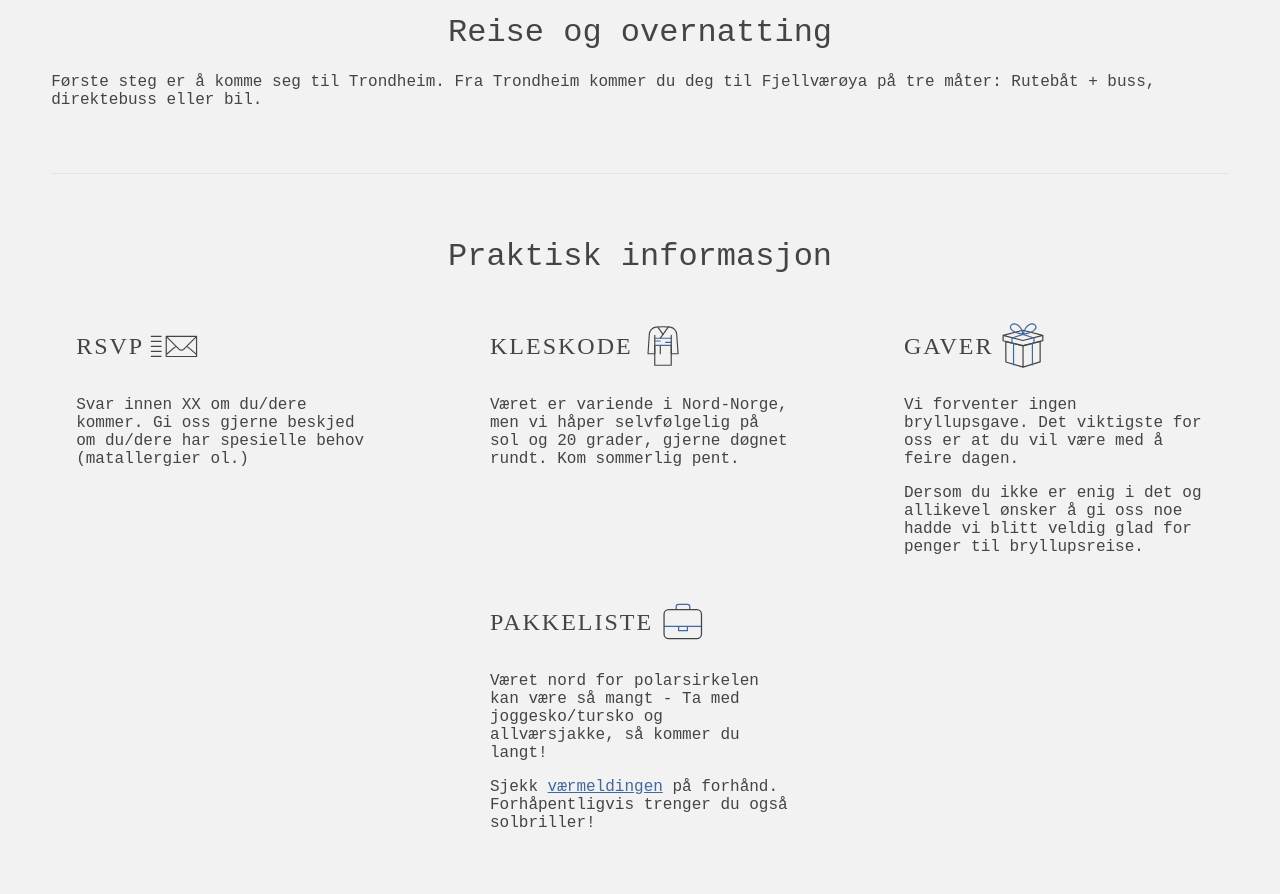
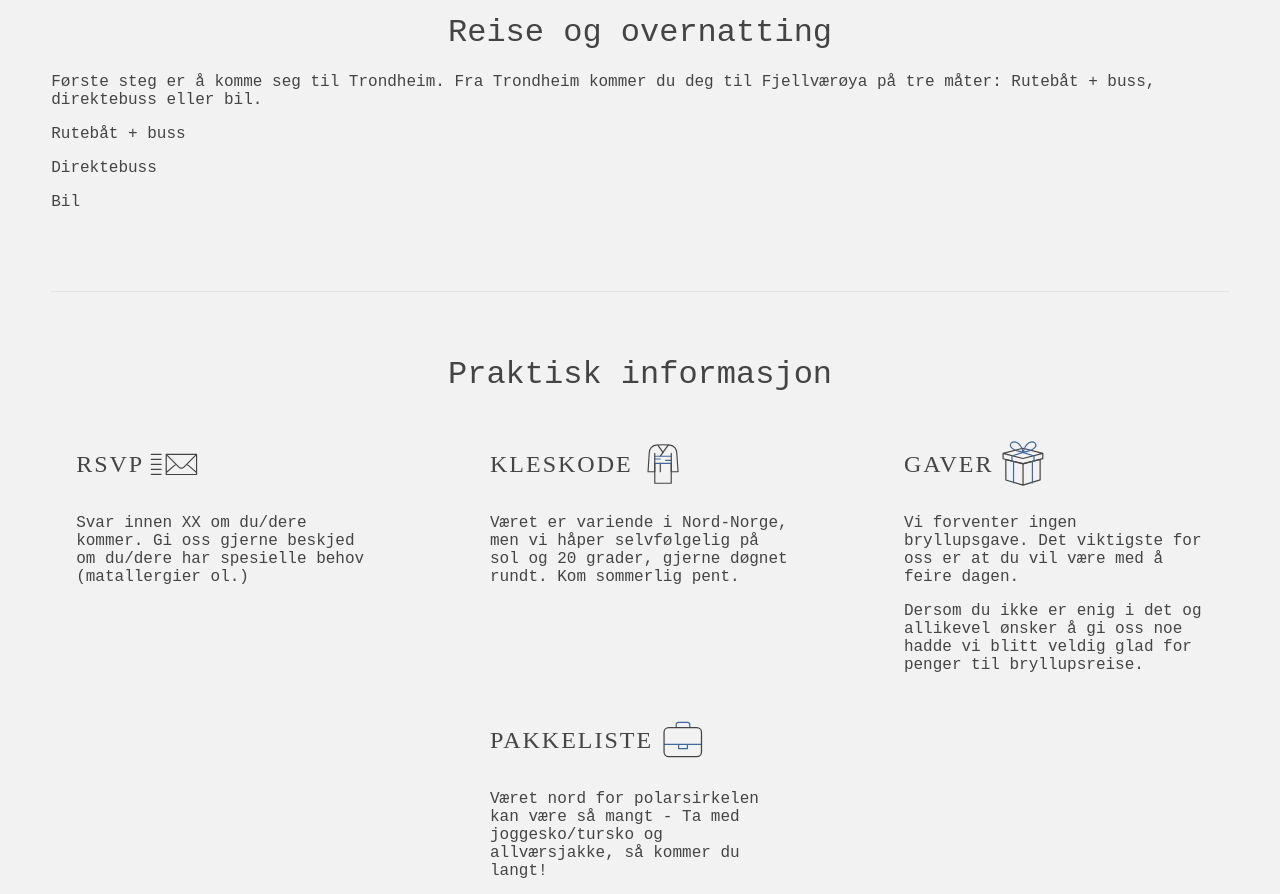
Before and after one commit to melhoos/gudrunogsimon1, a React (Create React App) app: page / in a window 1280 px wide. Shown: the part 820-1714 px from the top of the page. Built offline with nearby package versions, Linux system fonts and the light colour scheme.

Commit message:
Update travel.tsx

```diff
--- a/src/components/travel.tsx
+++ b/src/components/travel.tsx
@@ -8,6 +8,16 @@ const Travel = (): JSX.Element => {
         <Text value={'travel_and_accommodation'} />
       </h1>
       <Text value={'tavel_from_trondheim'} />
+
+      <p>
+        <Text value={'tavel_from_trondheim_2'} />
+          </p>
+        <p>
+        <Text value={'tavel_from_trondheim_3'} />
+          </p>
+        <p>
+        <Text value={'tavel_from_trondheim_4'} />
+          </p>
     </div>
   );
 };
```
